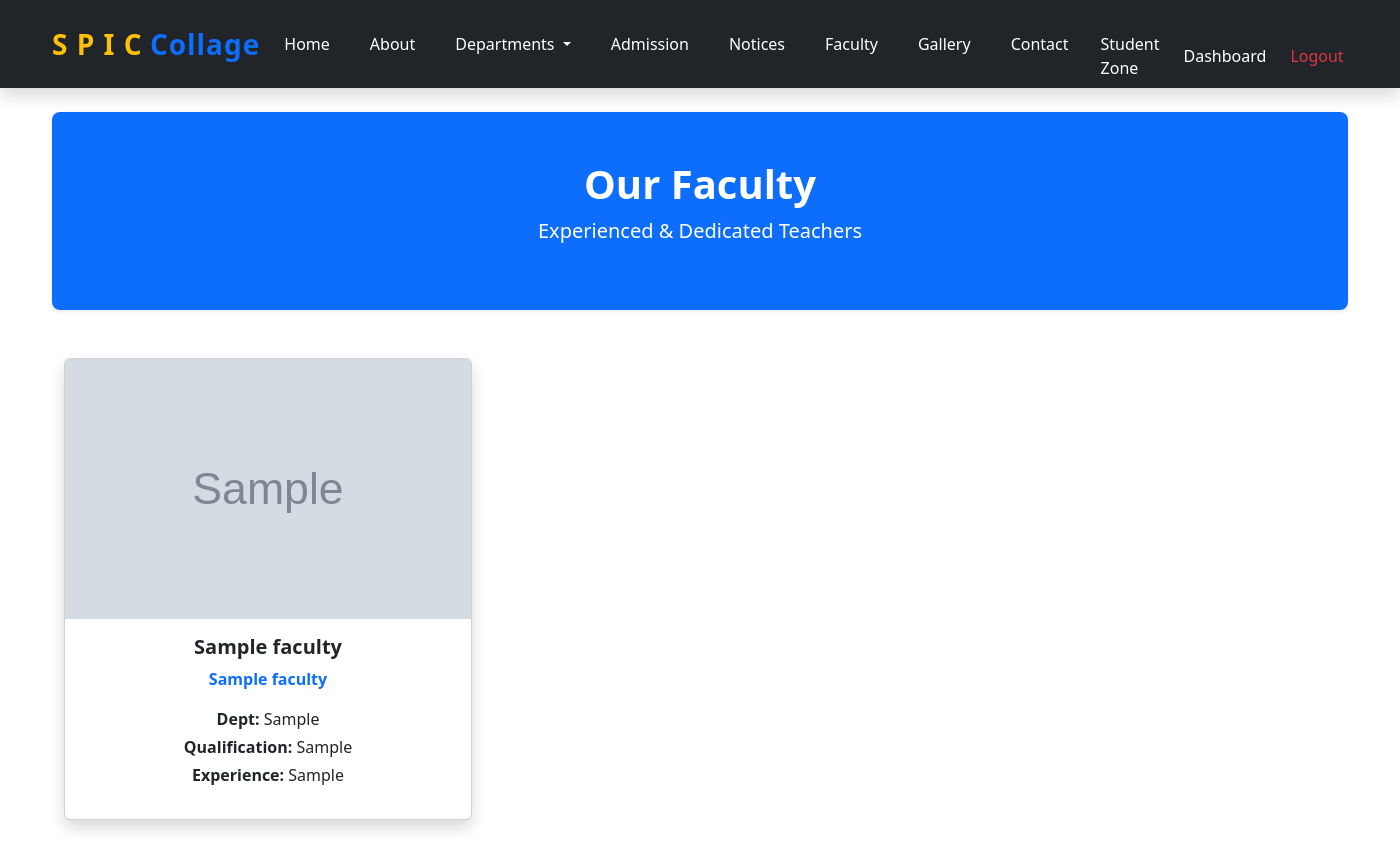
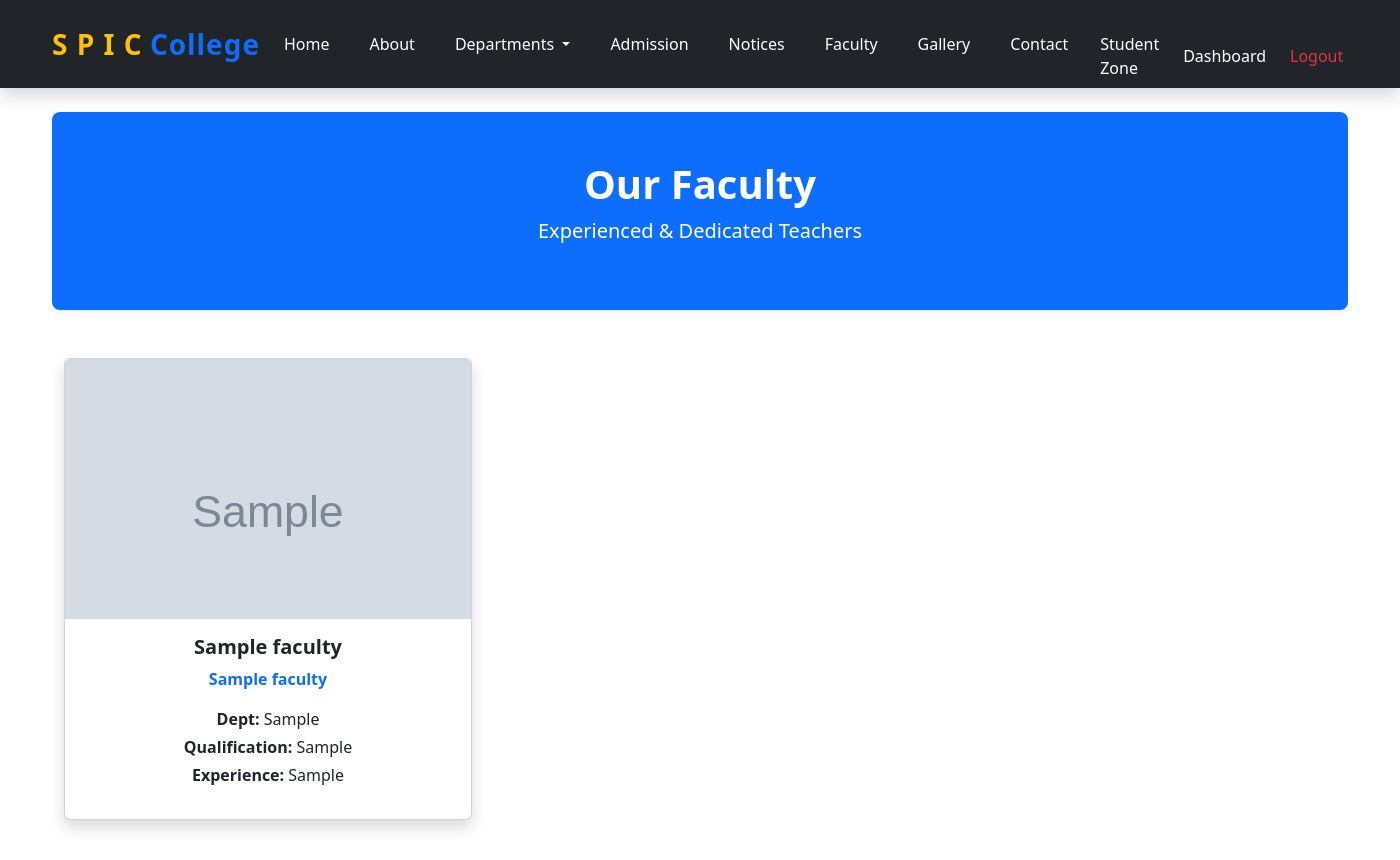
Before and after one commit to Dharma002/CollegeManagementWeb-siteBYDjango, a Django app: page /faculty/ in a window 1400 px wide. Shown: the top 860 px of the page. Run offline with Django 5.2, Linux system fonts and the light colour scheme; a user stored in the database is signed in; tables that the repository leaves empty hold one stand-in row (values such as "Sample post"); grey boxes marked "Sample" are stand-in pictures.

Commit message:
Fix faculty card image layout and clean navbar structure

```diff
--- a/college/settings.py
+++ b/college/settings.py
@@ -130,7 +130,7 @@ USE_TZ = True
 STATIC_URL = 'static/'
 #change by Dharmraj
 STATICFILES_DIRS = [
-    BASE_DIR / "static"
-]
+    BASE_DIR / "static"]
+
 MEDIA_URL = '/media/'
 MEDIA_ROOT = os.path.join(BASE_DIR, 'media')
--- a/templates/base.html
+++ b/templates/base.html
@@ -5,7 +5,7 @@
   <head>
     <meta charset="utf-8">
     <meta name="viewport" content="width=device-width, initial-scale=1">
-    <title>{% block title %}S P I C Collage {% endblock title %} </title>
+    <title>{% block title %}S P I C College {% endblock title %} </title>
     <link href="https://cdn.jsdelivr.net/npm/bootstrap@5.3.8/dist/css/bootstrap.min.css" rel="stylesheet" integrity="sha384-sRIl4kxILFvY47J16cr9ZwB07vP4J8+LH7qKQnuqkuIAvNWLzeN8tE5YBujZqJLB" crossorigin="anonymous">
     <link rel="stylesheet" href="{% static 'css/style.css' %}">
 
@@ -15,7 +15,7 @@
   <div class="container">
     <a class="navbar-brand fw-bold fs-3" href="{% url 'home' %}">
   <span class="text-warning">S P I C</span>
-  <span class="text-primary">Collage</span>
+  <span class="text-primary">College</span>
 </a>
     <button class="navbar-toggler" type="button" data-bs-toggle="collapse" data-bs-target="#navbarSupportedContent" aria-controls="navbarSupportedContent" aria-expanded="false" aria-label="Toggle navigation">
       <span class="navbar-toggler-icon"></span>
@@ -32,7 +32,7 @@
           <a class="nav-link dropdown-toggle text-white  me-4" href="{% url 'departments' %}" role="button" data-bs-toggle="dropdown" aria-expanded="false">
             Departments
           </a>
-          <ul class="dropdown-menu shadow ronunded-3 p-2">
+          <ul class="dropdown-menu shadow  rounded-3 p-2">
             <li><a class="dropdown-item d-flex align-items-center gap-2" href="{% url 'arts' %}">Arts</a></li>
             <li><a class="dropdown-item d-flex align-items-center gap-2" href="{% url 'biology' %}">Biology</a></li>
             <li><hr class="dropdown-divider"></li>
--- a/templates/faculty.html
+++ b/templates/faculty.html
@@ -4,6 +4,19 @@
 {% block title %}Faculty{% endblock %}
 
 {% block body %}
+<style>
+  .faculty-img {
+  width: 100%;
+  height: 260px;
+  object-fit: cover;
+  object-position: top;
+  border-top-left-radius: 0.375rem;
+  border-top-right-radius: 0.375rem;
+  background-color: #f8f9fa;
+}
+
+</style>
+
 
 <section class="bg-primary text-white py-5 rounded-3 shadow-sm">
   <div class="container text-center">
@@ -21,9 +34,11 @@
         <div class="card shadow h-100 text-center">
 
           {% if t.photo %}
-          <img src="{{ t.photo.url }}" class="card-img-top" style="height:260px; object-fit:cover;">
+          <img src="{{ t.photo.url }}" class="card-img-top faculty-img" alt="Faculty">
+
           {% else %}
-          <img src="{% static 'images/teacher.jpg' %}" class="card-img-top">
+          <img src="{% static 'images/teacher.jpg' %}" class="card-img-top faculty-img" alt="Faculty">
+
           {% endif %}
 
           <div class="card-body">
```
Also changed, not shown: static/css/style.css (line endings or trailing spaces).
